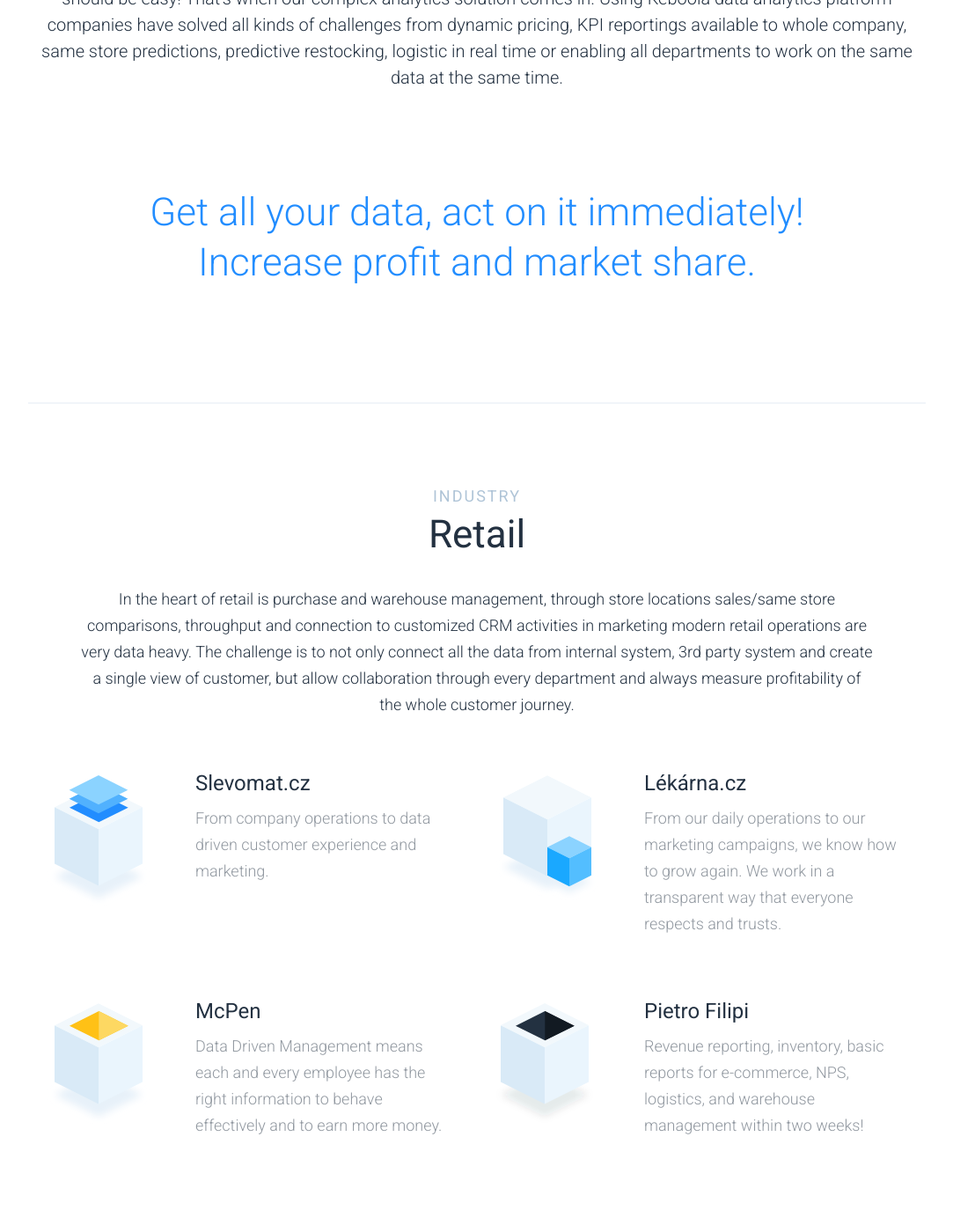
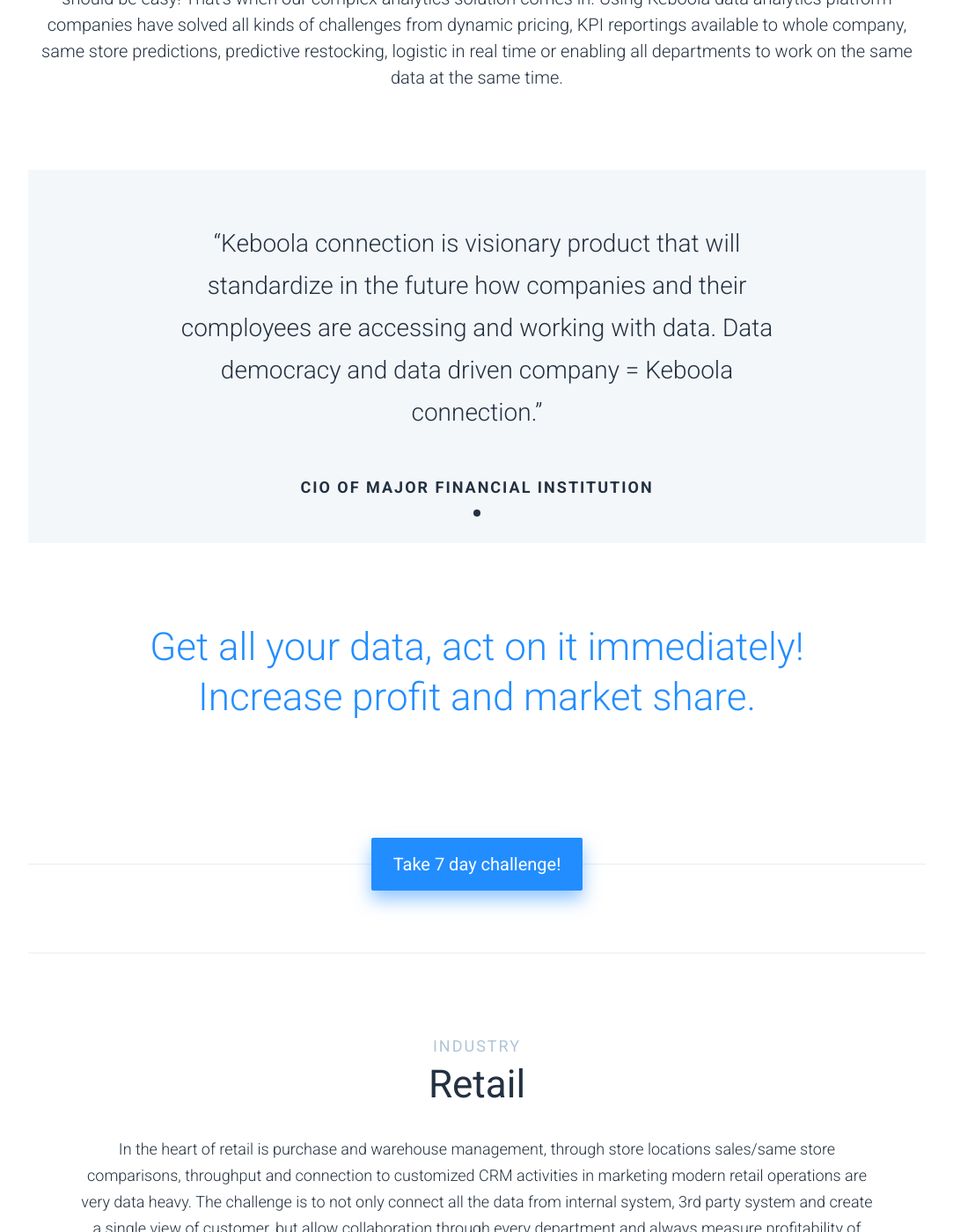
Before and after one commit to keboola/website, a Jekyll site: the page built from _solutions/solutions.md, in a window 1280 px wide and 1400 px high, scrolled down 823 px. Shown: the whole window at 88% size, without its empty margins (98-1181 px from the left). Built offline with Jekyll 4.4.1, drawn with Linux system fonts in a browser that asks for light colours; nearby versions of some CDN libraries; some of the changed text lies outside the part shown.

Commit message:
Update from Forestry.io - Updated solutions.md

```diff
--- a/_solutions/solutions.md
+++ b/_solutions/solutions.md
@@ -22,9 +22,19 @@
     solved all kinds of challenges from dynamic pricing, KPI reportings available
     to whole company, same store predictions, predictive restocking, logistic in real
     time or enabling all departments to work on the same data at the same time.
+- template: review
+  block: review
+  list:
+  - name: CIO OF MAJOR FINANCIAL INSTITUTION
+    desc: Keboola connection is visionary product that will standardize in the future
+      how companies and their comployees are accessing and working with data. Data
+      democracy and data driven company = Keboola connection.
 - template: article-list-hp
   block: article-list-hp
   headline: Get all your data, act on it immediately! Increase profit and market share.
+- template: ask-demo
+  block: ask-demo
+  ctaname: Take 7 day challenge!
 - template: horizontal-rule
   block: hr
 - template: article-list-two-row
```
Also changed, not shown: other parts of _solutions/solutions.md (+0 -7 lines).
